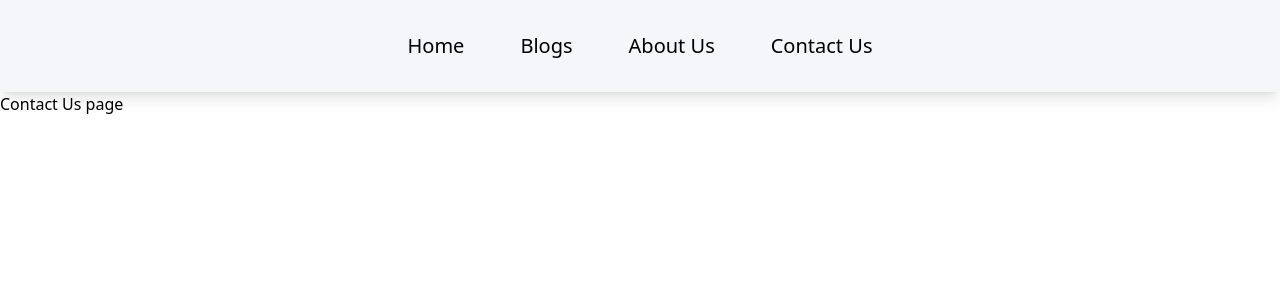
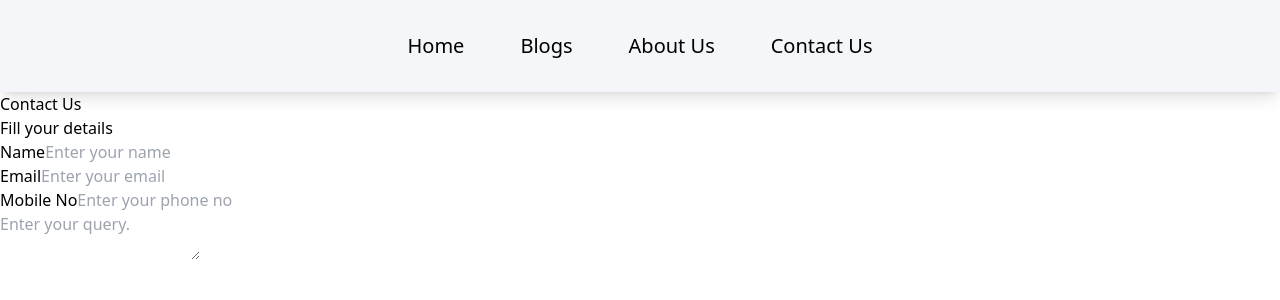
Before and after one commit to VikasKumar-19/BlogSite, a Next.js app: page /contact in a window 1280 px wide. Shown: the top 300 px of the page. Built offline with nearby package versions, Linux system fonts and the light colour scheme.

Commit message:
basic form structure created for contact page

```diff
--- a/pages/contact.js
+++ b/pages/contact.js
@@ -2,7 +2,28 @@ import React from 'react'
 
 const ContactPage = () => {
   return (
-    <div>Contact Us page</div>
+    <div>
+      <h1>Contact Us</h1>
+      <p>Fill your details</p>
+      <form>
+        <div>
+          <label htmlFor="nameInp">Name</label>
+          <input id='nameInp' type="text" placeholder='Enter your name'/>
+        </div>
+        <div>
+          <label htmlFor="emailInp">Email</label>
+          <input id='emailInp' type="email" placeholder="Enter your email" />
+        </div>
+        <div>
+          <label htmlFor="mobileNoInp">Mobile No</label>
+          <input id='mobileNoInp' placeholder='Enter your phone no'/>
+        </div>
+        <div>
+          <label htmlFor="descInp"></label>
+          <textarea id="descInp" placeholder='Enter your query.' />
+        </div>
+      </form>
+    </div>
   )
 }
 
```
